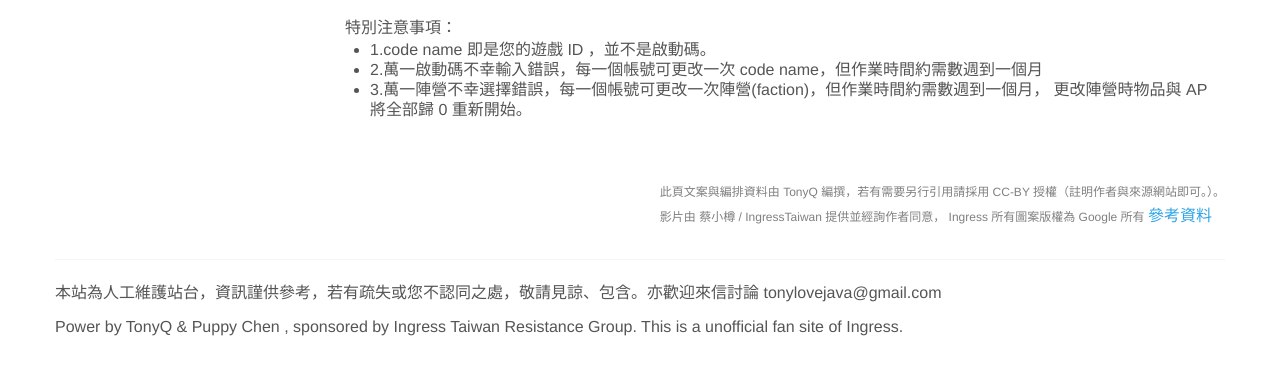
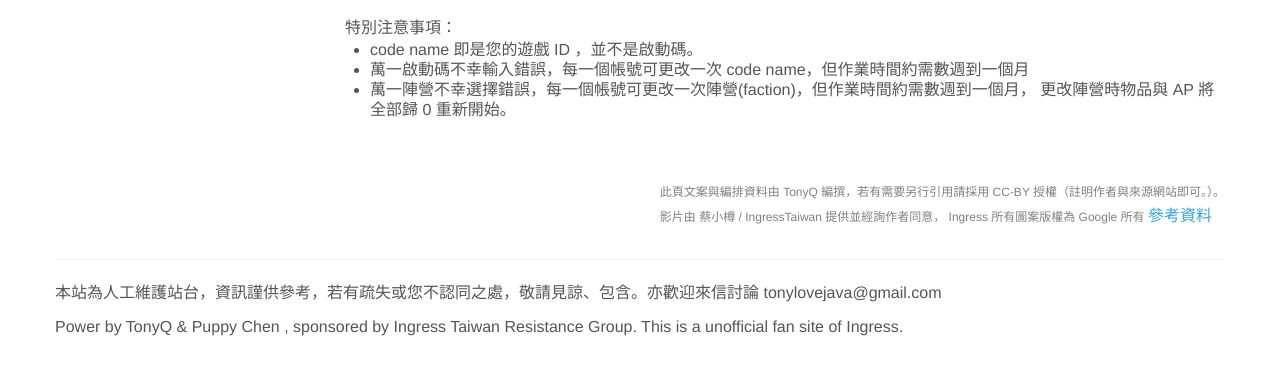
Before and after one commit to tony1223/ingress-tw, a CodeIgniter app: page /guide/active_account in a window 1280 px wide. Shown: the part 672-1041 px from the top of the page. Run offline with CodeIgniter, Linux system fonts and the light colour scheme; some libraries are stand-ins or nearby versions.

Commit message:
Update active_account.php

```diff
--- a/application/views/guide/active_account.php
+++ b/application/views/guide/active_account.php
@@ -20,9 +20,9 @@
 
 				特別注意事項：
 				<ul>
-					<li>1.code name 即是您的遊戲 ID ，並不是啟動碼。</li>
-					<li>2.萬一啟動碼不幸輸入錯誤，每一個帳號可更改一次 code name，但作業時間約需數週到一個月</li>
-					<li>3.萬一陣營不幸選擇錯誤，每一個帳號可更改一次陣營(faction)，但作業時間約需數週到一個月，
+					<li>code name 即是您的遊戲 ID ，並不是啟動碼。</li>
+					<li>萬一啟動碼不幸輸入錯誤，每一個帳號可更改一次 code name，但作業時間約需數週到一個月</li>
+					<li>萬一陣營不幸選擇錯誤，每一個帳號可更改一次陣營(faction)，但作業時間約需數週到一個月，
 						更改陣營時物品與 AP 將全部歸 0 重新開始。</li>
 				</ul>
 
```
